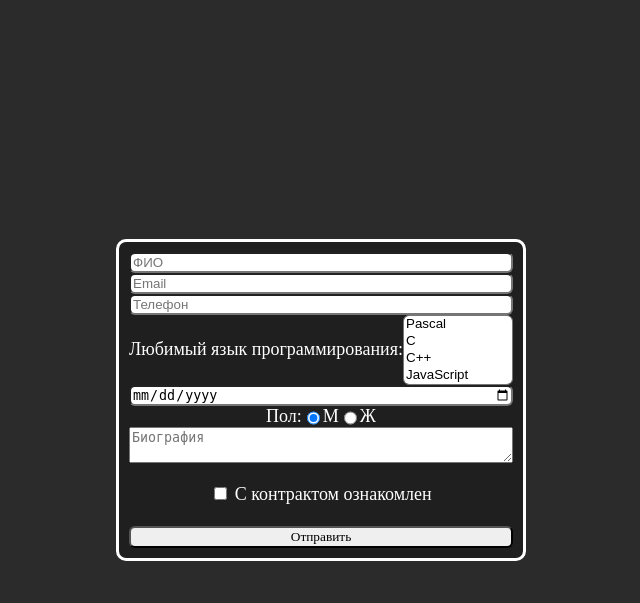
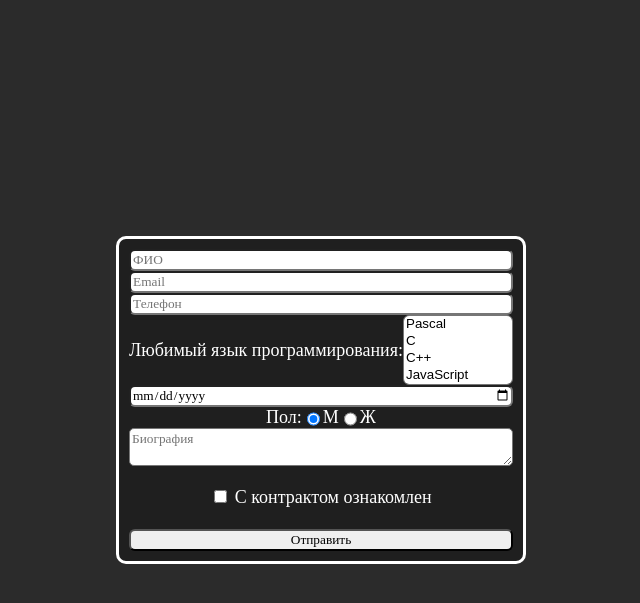
Before and after one commit to denismilyukov/WebBack, a PHP site: page / in a window 1280 px wide. Shown: the top 603 px of the page, without its empty margins (319-959 px from the left). Run offline with PHP 8.4, Linux system fonts and the light colour scheme.

Commit message:
Add files via upload

```diff
--- a/ex3/index.html
+++ b/ex3/index.html
@@ -40,5 +40,13 @@
        <br>
        <button type="submit">Отправить</button>
     </form>
+
+    <script>
+        const urlParams = new URLSearchParams(window.location.search);
+        const error = urlParams.get('error');
+        if (error) {
+            alert(error);
+        }
+    </script>
 </body>
 </html>
--- a/ex3/style.css
+++ b/ex3/style.css
@@ -40,12 +40,20 @@
 border-radius:6px;
 }
 
+textarea {
+    border-radius: 5px;
+    max-width: 100%;
+    max-height: 160px;
+    font-family: "cascadia code", semibold;
+}
+
 #contract_lbl{
 margin:0 auto;
 }
 
 input{
 border-radius:6px;
+font-family: "cascadia code", semibold;
 }
 
 button{
```
Also changed, not shown: 1 other file.
